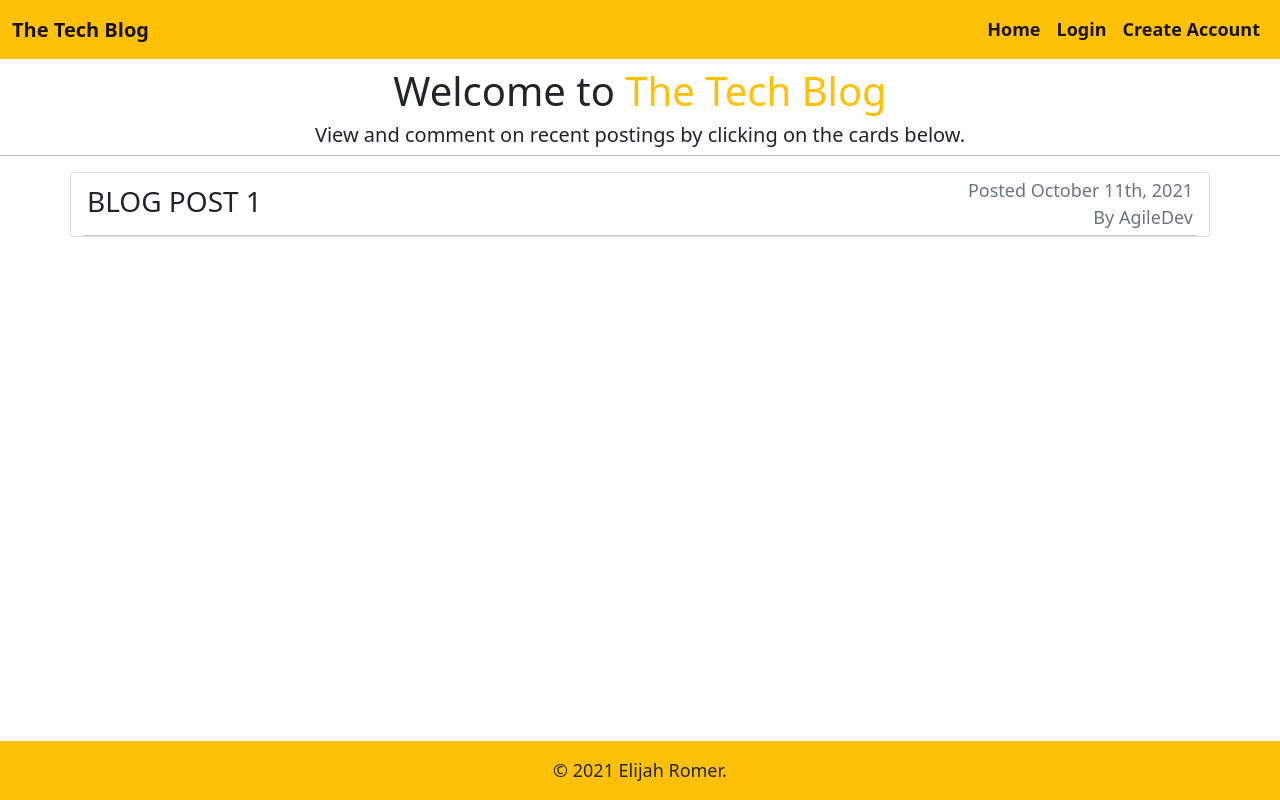
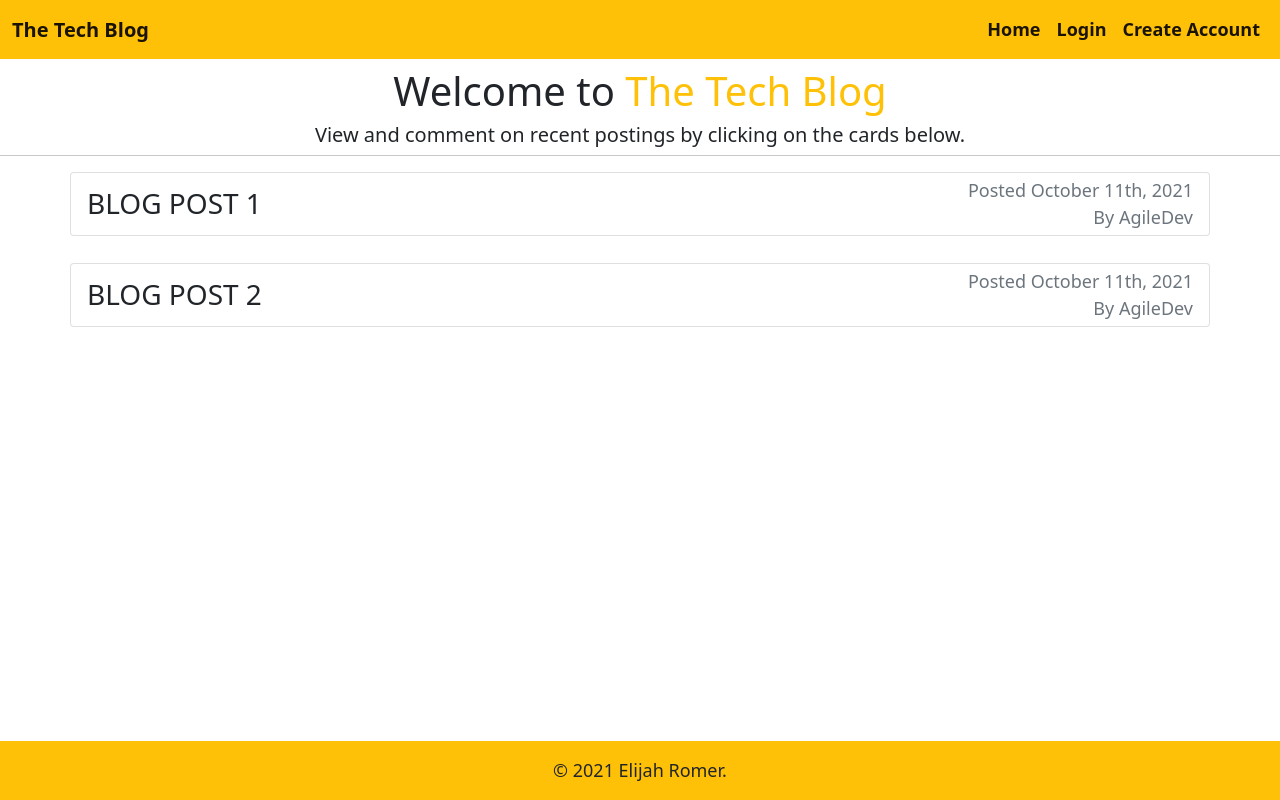
Before and after one commit to ElijahRomer/TechBlog, a Node server app: page / in a window 1280 px wide. Run offline with Node 20, Linux system fonts and the light colour scheme; some libraries are stand-ins or nearby versions.

Commit message:
further modified the Home Page look

```diff
--- a/public/css/main.css
+++ b/public/css/main.css
@@ -31,3 +31,13 @@ a.nav-link:hover, .navbar-brand:hover {
   font-size: large;
   font-style: italic;
 }
+
+/* Hide scrollbar for Chrome, Safari and Opera */
+body::-webkit-scrollbar {
+  display: none;
+}
+
+/* Hide scrollbar for IE and Edge */
+body {
+  -ms-overflow-style: none;
+}
--- a/views/homepage.handlebars
+++ b/views/homepage.handlebars
@@ -3,27 +3,27 @@
     <h1 class="text-center">Welcome to <span class="text-warning">The Tech Blog</span></h1>
     <h5 class="text-center">View and comment on recent postings by clicking on the cards below.</h5>
   </div>
+</div>
 <hr class="mt-0">
-</div>
+
 <div class="container card">
-  <div class="row p-1" data-bs-toggle="collapse" data-bs-target="#collapseExample" aria-expanded="false"
-    aria-controls="collapseExample">
-    <h3 class="col-6 mt-2">BLOG POST 1</h3>
+  <div class="row p-1 my-auto" data-bs-toggle="collapse" data-bs-target="#blogDetailCollapse" aria-expanded="false"
+    aria-controls="blogDetailCollapse">
+    <h3 class="col-6 my-auto">BLOG POST 1</h3>
     <div class="col-6 d-flex flex-column">
       <p class="col-12 my-0 text-muted text-end">Posted October 11th, 2021</p>
       <p class="col-12 my-0 text-muted text-end">By AgileDev</p>
     </div>
   </div>
-  <hr class="m-0">
-  <div class="collapse col-12" id="collapseExample">
-    <div class="card-body">
+  <div class="collapse" id="blogDetailCollapse">
+    <hr>
+    <div class="col-12">
+      <h6 class="card-subtitle mb-2 text-muted">Last Edited October 12th, 2021</h6>
       <p class="card-text mt-0">Some quick example text to build on the card title and make up the bulk of the card's
         content.
       </p>
-      <h6 class="card-subtitle mb-2 text-muted">Last Updated October 12th, 2021</h6>
-
-
-      <hr>
+      <hr class="mb-0">
+      <div class="card-body mt-0">
         <div class="comments-section mt-3">
           <h4>Comments</h4>
           <div>
@@ -55,3 +55,57 @@
       </div>
     </div>
   </div>
+</div>
+
+<br>
+
+<div class="container card">
+  <div class="row p-1 my-auto" data-bs-toggle="collapse" data-bs-target="#blogDetailCollapse1" aria-expanded="false"
+    aria-controls="blogDetailCollapse1">
+    <h3 class="col-6 my-auto">BLOG POST 2</h3>
+    <div class="col-6 d-flex flex-column">
+      <p class="col-12 my-0 text-muted text-end">Posted October 11th, 2021</p>
+      <p class="col-12 my-0 text-muted text-end">By AgileDev</p>
+    </div>
+  </div>
+  <div class="collapse" id="blogDetailCollapse1">
+    <hr>
+    <div class="col-12">
+      <h6 class="card-subtitle mb-2 text-muted">Last Edited October 12th, 2021</h6>
+      <p class="card-text mt-0">Some quick example text to build on the card title and make up the bulk of the card's
+        content.
+      </p>
+      <hr class="mb-0">
+      <div class="card-body mt-0">
+        <div class="comments-section mt-3">
+          <h4>Comments</h4>
+          <div>
+            <div class="input-group mb-2">
+              <input type="text" class="form-control" placeholder="Type comment here..." aria-label="Comment"
+                aria-describedby="basic-addon1">
+              <button class="btn btn-warning ">
+                Leave Comment
+              </button>
+            </div>
+            <div class="comment container">
+              <div class="row">
+                <div class="card my-3">
+                  <small class="text-muted">On October 12th, 2021, Lernantino said: </small>
+                  <p>You will never know anything until you understand that you fundamentally know nothing.</p>
+                </div>
+              </div>
+            </div>
+            <div class="comment container">
+              <div class="row">
+                <div class="card my-3">
+                  <small class="text-muted">On October 12th, 2021, Lernantino said: </small>
+                  <p>You will never know anything until you understand that you fundamentally know nothing.</p>
+                </div>
+              </div>
+            </div>
+          </div>
+        </div>
+      </div>
+    </div>
+  </div>
+</div>
```
Lines whose indentation alone changed are shown as unchanged.
